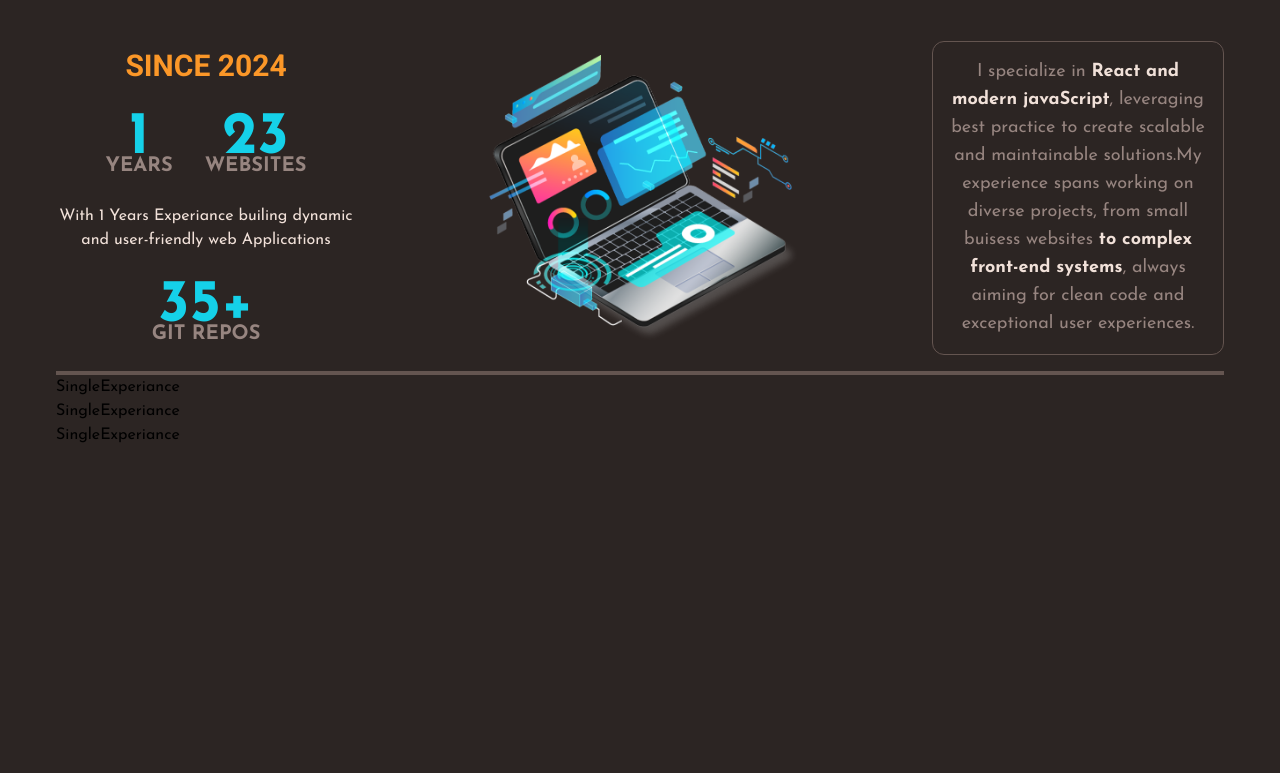
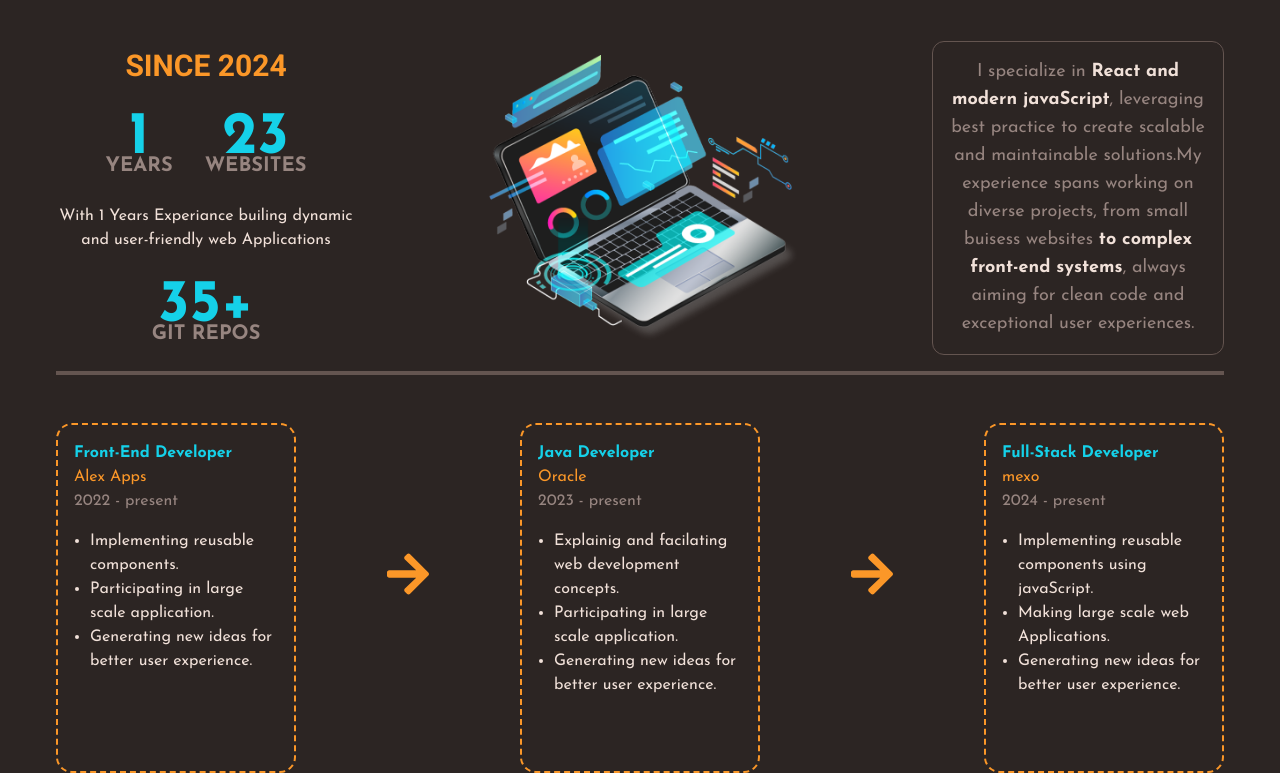
Before and after one commit to shahbaz705454/NewPortfolio, a React (Vite) app in the folder MyPortfolio/: page / in a window 1280 px wide. Shown: the part 2106-2879 px from the top of the page. Before the commit the page ends 2553 px from the top, so only its background shows below. Built offline with nearby package versions, Linux system fonts and the light colour scheme; a web font is replaced by a local one.

Commit message:
completed experiance section

```diff
--- a/MyPortfolio/src/components/experianceSections/AllExperiance.jsx
+++ b/MyPortfolio/src/components/experianceSections/AllExperiance.jsx
@@ -42,12 +42,15 @@
 
 const AllExperiance = () => {
   return (
-    <div>
+    <div className='flex md:flex-row sm:flex-col items-center justify-between'>
         {
             experiance.map((item,index)=>{
-                return <>
-                <SingleExperiance key={index} experiance={experiance}></SingleExperiance>
-                {index != experiance.length }
+                return < >
+                <SingleExperiance key={index} experiance={item}></SingleExperiance>
+                {
+                    index<experiance.length-1 ? <FaArrowRight className='text-5xl text-orange lg:block sm:hidden' /> :""
+
+                }
 
                 </>
             })
--- a/MyPortfolio/src/components/experianceSections/SingleExperiance.jsx
+++ b/MyPortfolio/src/components/experianceSections/SingleExperiance.jsx
@@ -1,8 +1,16 @@
 import React from 'react'
 
-const SingleExperiance = () => {
+const SingleExperiance = ({experiance}) => {
+  console.log(experiance)
   return (
-    <div>SingleExperiance</div>
+    <div className='md:h-[350px] md:w-[240px] sm:h-auto sm:w-full border-2 border-orange border-dashed rounded-2xl mt-12 p-4'>
+      <p className='font-bold text-cyan'>{experiance.job}</p>
+      <p className='text-orange '>{experiance.company}</p>
+      <p className='text-lightGrey'>{experiance.date}</p>
+      <ul className=' list-disc mt-4 pl-4 text-white'>{experiance.responsibilities.map((item,index)=>{
+        return <li key={index}>{item}</li>
+      })}</ul>
+    </div>
   )
 }
 
```
